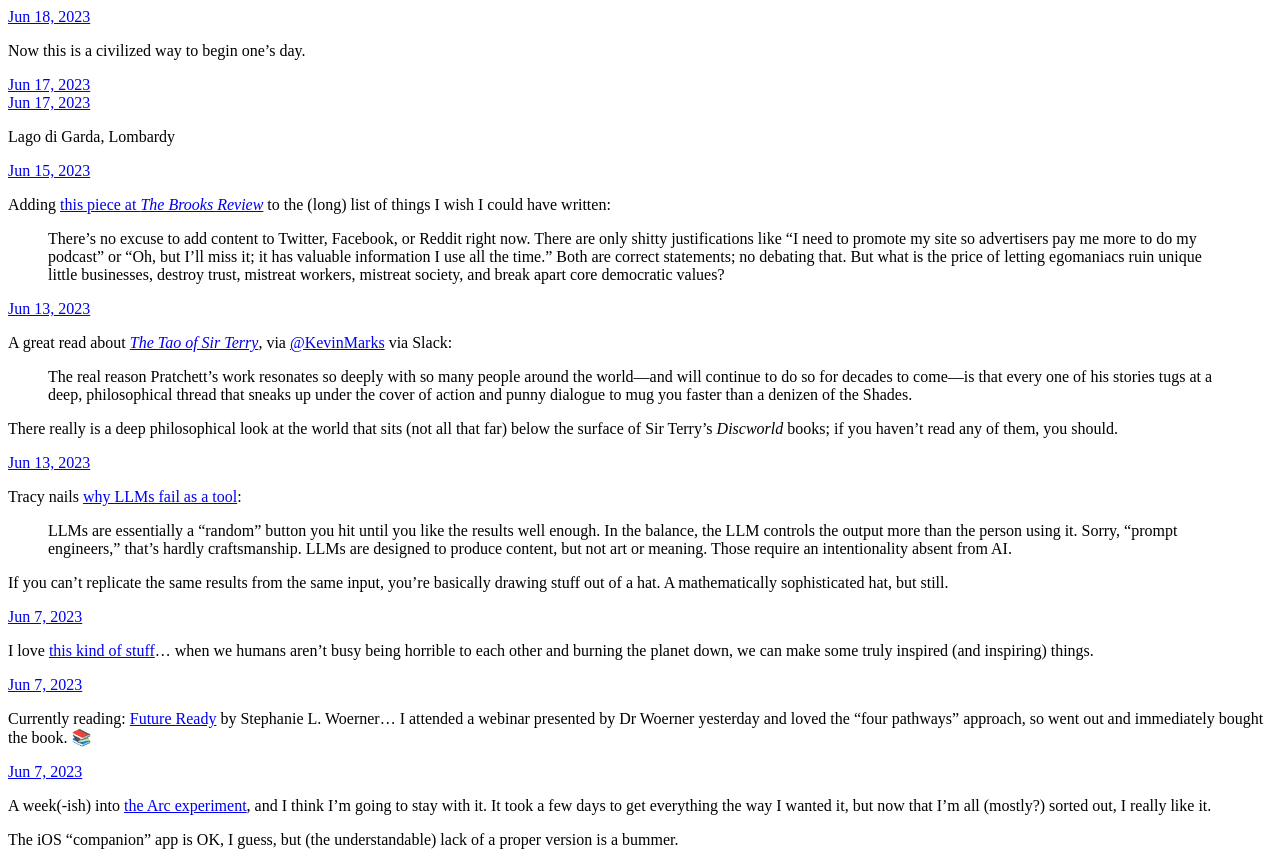
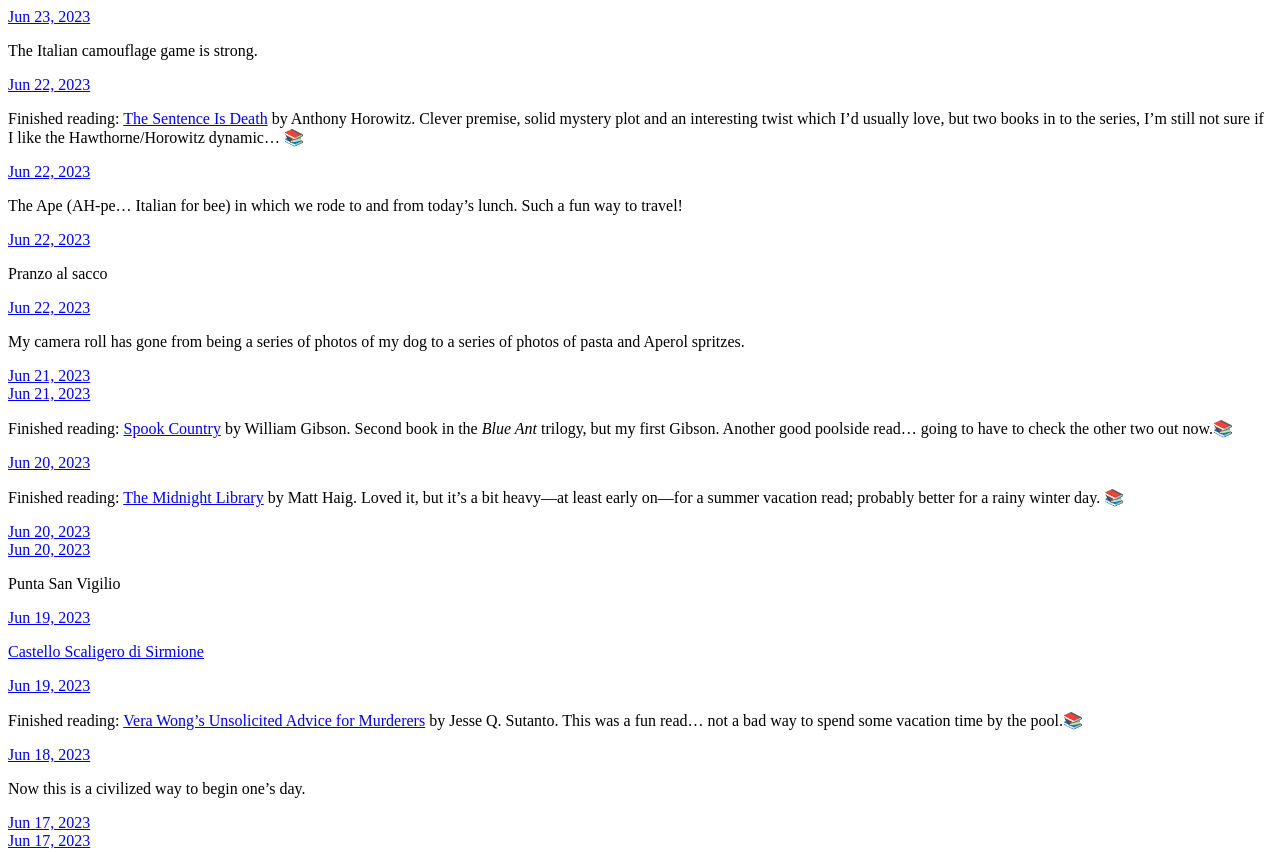
Before and after one commit to campegg/micro.blog, a plain HTML site: page index.html in a window 1280 px wide. Shown: the top 852 px of the page. Drawn offline with Linux system fonts and the light colour scheme.

Commit message:
Archiving from Micro.blog.

```diff
--- a/index.html
+++ b/index.html
@@ -21,6 +21,143 @@
 <div class="h-feed">
 
 
+
+	  <div class="h-entry">
+
+
+		<a href="https://campegg.com/2023/06/23/the-italian-camouflage.html" class="u-url"><time class="dt-published" datetime="2023-06-23 11:28:47 &#43;0200">Jun 23, 2023</time></a>
+
+		<div class="e-content">
+			 <p>The Italian camouflage game is strong.</p>
+<!-- raw HTML omitted -->
+
+		</div>
+	  </div>
+
+	  <div class="h-entry">
+
+
+		<a href="https://campegg.com/2023/06/22/finished-reading-the.html" class="u-url"><time class="dt-published" datetime="2023-06-22 18:13:34 &#43;0200">Jun 22, 2023</time></a>
+
+		<div class="e-content">
+			 <p>Finished reading: <a href="https://micro.blog/books/9780062676849">The Sentence Is Death</a> by Anthony Horowitz. Clever premise, solid mystery plot and an interesting twist which I’d usually love, but two books in to the series, I’m still not sure if I like the Hawthorne/Horowitz dynamic…  📚</p>
+
+		</div>
+	  </div>
+
+	  <div class="h-entry">
+
+
+		<a href="https://campegg.com/2023/06/22/the-ape-ahpe.html" class="u-url"><time class="dt-published" datetime="2023-06-22 17:01:08 &#43;0200">Jun 22, 2023</time></a>
+
+		<div class="e-content">
+			 <p>The Ape (AH-pe… Italian for bee) in which we rode to and from today’s lunch. Such a fun way to travel!</p>
+<!-- raw HTML omitted -->
+
+		</div>
+	  </div>
+
+	  <div class="h-entry">
+
+
+		<a href="https://campegg.com/2023/06/22/pranzo-al-sacco.html" class="u-url"><time class="dt-published" datetime="2023-06-22 13:32:00 &#43;0200">Jun 22, 2023</time></a>
+
+		<div class="e-content">
+			 <p>Pranzo al sacco</p>
+<!-- raw HTML omitted -->
+
+		</div>
+	  </div>
+
+	  <div class="h-entry">
+
+
+		<a href="https://campegg.com/2023/06/22/my-camera-roll.html" class="u-url"><time class="dt-published" datetime="2023-06-22 09:29:10 &#43;0200">Jun 22, 2023</time></a>
+
+		<div class="e-content">
+			 <p>My camera roll has gone from being a series of photos of my dog to a series of photos of pasta and Aperol spritzes.</p>
+
+		</div>
+	  </div>
+
+	  <div class="h-entry">
+
+
+		<a href="https://campegg.com/2023/06/21/162720.html" class="u-url"><time class="dt-published" datetime="2023-06-21 16:27:20 &#43;0200">Jun 21, 2023</time></a>
+
+		<div class="e-content">
+			 <!-- raw HTML omitted -->
+
+		</div>
+	  </div>
+
+	  <div class="h-entry">
+
+
+		<a href="https://campegg.com/2023/06/21/finished-reading-spook.html" class="u-url"><time class="dt-published" datetime="2023-06-21 12:18:52 &#43;0200">Jun 21, 2023</time></a>
+
+		<div class="e-content">
+			 <p>Finished reading: <a href="https://micro.blog/books/9780141923581">Spook Country</a> by William Gibson. Second book in the <em>Blue Ant</em> trilogy, but my first Gibson. Another good poolside read… going to have to check the other two out now.📚</p>
+
+		</div>
+	  </div>
+
+	  <div class="h-entry">
+
+
+		<a href="https://campegg.com/2023/06/20/finished-reading-the.html" class="u-url"><time class="dt-published" datetime="2023-06-20 22:10:55 &#43;0200">Jun 20, 2023</time></a>
+
+		<div class="e-content">
+			 <p>Finished reading: <a href="https://micro.blog/books/9780525559481">The Midnight Library</a> by Matt Haig. Loved it, but it’s a bit heavy—at least early on—for a summer vacation read; probably better for a rainy winter day. 📚</p>
+
+		</div>
+	  </div>
+
+	  <div class="h-entry">
+
+
+		<a href="https://campegg.com/2023/06/20/212241.html" class="u-url"><time class="dt-published" datetime="2023-06-20 21:22:41 &#43;0200">Jun 20, 2023</time></a>
+
+		<div class="e-content">
+			 <!-- raw HTML omitted -->
+
+		</div>
+	  </div>
+
+	  <div class="h-entry">
+
+
+		<a href="https://campegg.com/2023/06/20/punta-san-vigilio.html" class="u-url"><time class="dt-published" datetime="2023-06-20 17:19:03 &#43;0200">Jun 20, 2023</time></a>
+
+		<div class="e-content">
+			 <p>Punta San Vigilio</p>
+<!-- raw HTML omitted -->
+
+		</div>
+	  </div>
+
+	  <div class="h-entry">
+
+
+		<a href="https://campegg.com/2023/06/19/castello-scaligero-di.html" class="u-url"><time class="dt-published" datetime="2023-06-19 12:45:43 &#43;0200">Jun 19, 2023</time></a>
+
+		<div class="e-content">
+			 <p><a href="https://en.m.wikipedia.org/wiki/Scaligero_Castle_(Sirmione)">Castello Scaligero di Sirmione</a></p>
+<!-- raw HTML omitted -->
+
+		</div>
+	  </div>
+
+	  <div class="h-entry">
+
+
+		<a href="https://campegg.com/2023/06/19/finished-reading-vera.html" class="u-url"><time class="dt-published" datetime="2023-06-19 11:14:36 &#43;0200">Jun 19, 2023</time></a>
+
+		<div class="e-content">
+			 <p>Finished reading: <a href="https://micro.blog/books/9780593546185">Vera Wong&rsquo;s Unsolicited Advice for Murderers</a> by Jesse Q. Sutanto. This was a fun read… not a bad way to spend some vacation time by the pool.📚</p>
+
+		</div>
+	  </div>
 
 	  <div class="h-entry">
 
@@ -115,7 +252,7 @@
 	  <div class="h-entry">
 
 
-		<a href="https://campegg.com/2023/06/07/currently-reading-future.html" class="u-url"><time class="dt-published" datetime="2023-06-07 15:58:14 -0400">Jun 7, 2023</time></a>
+		<a href="https://campegg.com/2023/06/07/currently-reading-future.html" class="u-url"><time class="dt-published" datetime="2023-06-07 21:58:14 &#43;0200">Jun 7, 2023</time></a>
 
 		<div class="e-content">
 			 <p>Currently reading: <a href="https://micro.blog/books/9781647823504">Future Ready</a> by Stephanie L. Woerner&hellip; I attended a webinar presented by Dr Woerner yesterday and loved the &ldquo;four pathways&rdquo; approach, so went out and immediately bought the book. 📚</p>
@@ -215,7 +352,7 @@
 		<a href="https://campegg.com/2023/06/01/of-course-we.html" class="u-url"><time class="dt-published" datetime="2023-06-01 11:36:12 -0400">Jun 1, 2023</time></a>
 
 		<div class="e-content">
-			 <p><a href="https://www.currentaffairs.org/2023/05/of-course-we-should-all-be-working-less/">Of course we should all be working less</a>&hellip; makes total sense, but good luck with that. We are all (and Americans in particular) too culturally indoctrinated to believe that work is an absolute moral good for this to happen. And—you know—<em>capitalism</em>. 🙄</p>
+			 <p><a href="https://www.currentaffairs.org/2023/05/of-course-we-should-all-be-working-less/">Of course we should All be working less</a>&hellip; makes total sense, but good luck with that. We are all (and Americans in particular) too culturally indoctrinated to believe that work is an absolute moral good for this to happen. And—you know—<em>capitalism</em>. 🙄</p>
 
 		</div>
 	  </div>
```
